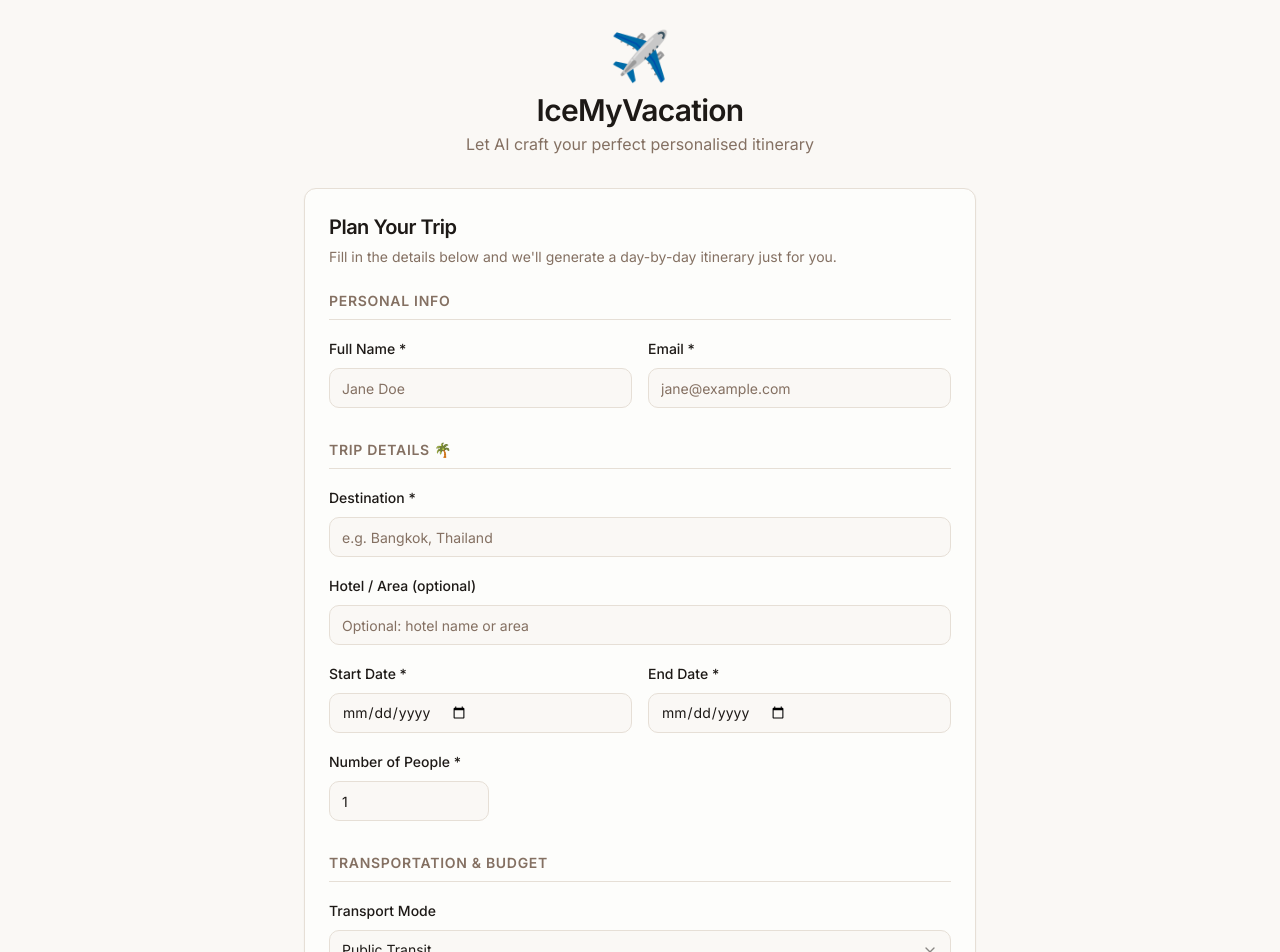
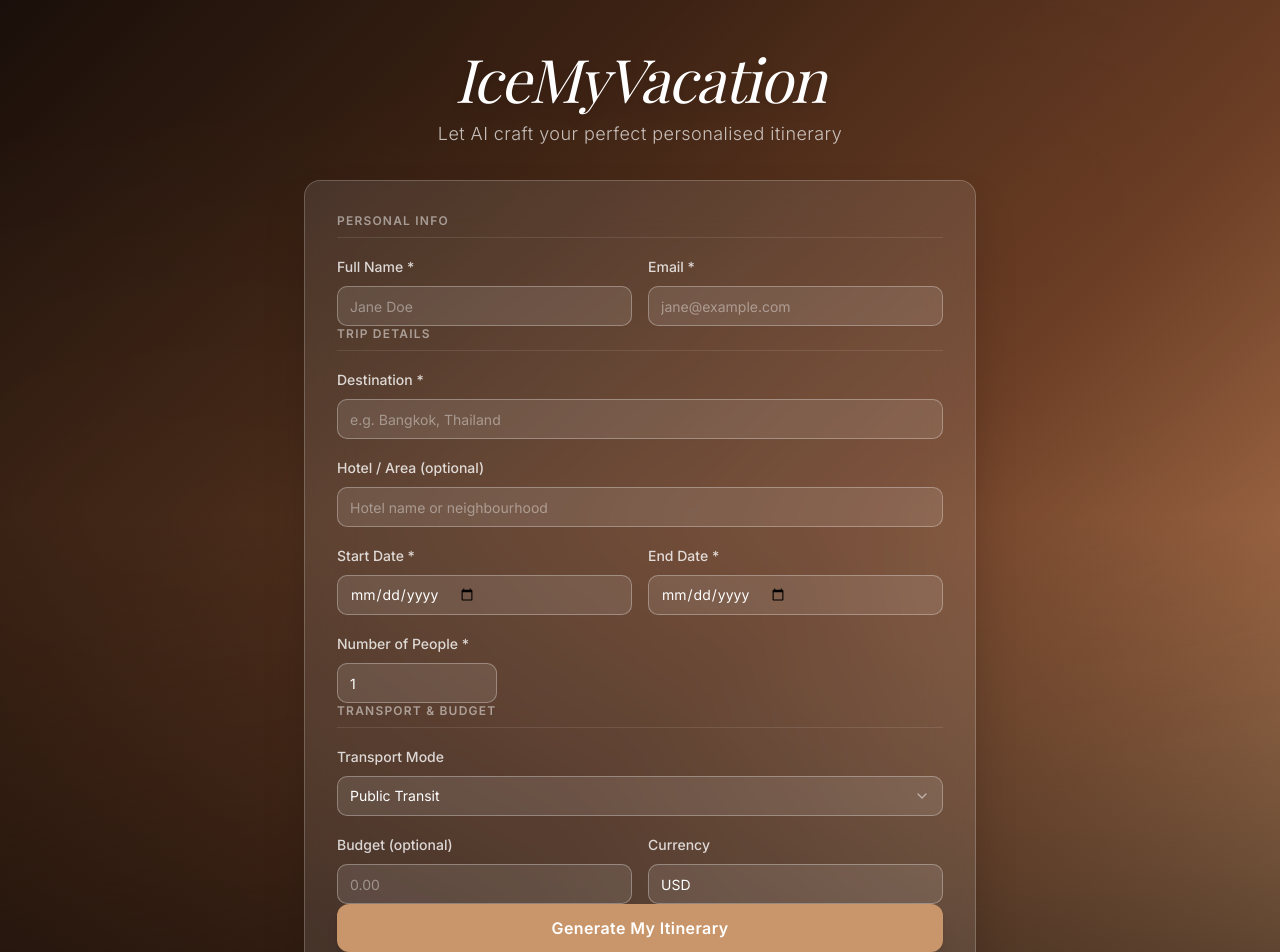
Before and after one commit to sreehariprathap/IceMyVacation, a React (Vite) app in the folder frontend/: page / in a window 1280 px wide. Shown: the top 952 px of the page. Built offline with nearby package versions, Linux system fonts and the light colour scheme; no server answers; a web font is replaced by a local one.

Commit message:
feat: luxury intake form — gradient hero, glass card, Playfair heading, stagger sections

```diff
--- a/frontend/src/components/IntakeForm.tsx
+++ b/frontend/src/components/IntakeForm.tsx
@@ -1,11 +1,13 @@
 import { useState } from 'react'
+import { motion } from 'framer-motion'
 import { Button } from '@/components/ui/button'
 import { Input } from '@/components/ui/input'
 import { Label } from '@/components/ui/label'
 import { Select, SelectContent, SelectItem, SelectTrigger, SelectValue } from '@/components/ui/select'
-import { Card, CardContent, CardDescription, CardHeader, CardTitle } from '@/components/ui/card'
 import { Loader2 } from 'lucide-react'
-import { generateItinerary, ItineraryRequest, ItineraryResponse } from '@/lib/api'
+import { generateItinerary } from '@/lib/api'
+import { FadeUp, StaggerContainer, StaggerItem } from '@/components/motion'
+import type { ItineraryRequest, ItineraryResponse } from '@/lib/api'
 
 interface IntakeFormProps {
   onItineraryGenerated: (data: ItineraryResponse, budget?: number, budgetCurrency?: string) => void
@@ -57,36 +59,59 @@
     }
   }
 
+  const inputClass =
+    'bg-white/10 border-white/30 text-white placeholder:text-white/40 focus-visible:ring-[#C9956A] focus-visible:border-[#C9956A]'
+  const labelClass = 'text-white/80 text-sm font-medium'
+
   return (
-    <div className="min-h-screen bg-background py-8 px-4">
-      <div className="max-w-2xl mx-auto">
-        {/* Hero header */}
-        <div className="text-center mb-8">
-          <div className="text-5xl mb-3">✈️</div>
-          <h1 className="text-3xl font-bold tracking-tight">IceMyVacation</h1>
-          <p className="text-muted-foreground mt-1">
+    <div className="relative min-h-screen overflow-hidden">
+      {/* Hero gradient background */}
+      <div
+        className="absolute inset-0"
+        style={{
+          background:
+            'linear-gradient(135deg, #1A0F0A 0%, #3D2314 30%, #6B3E26 60%, #9B6644 80%, #C9956A 100%)',
+        }}
+      />
+      {/* Ambient texture overlay */}
+      <div
+        className="absolute inset-0 opacity-20"
+        style={{
+          backgroundImage:
+            'radial-gradient(ellipse at 20% 50%, #C9956A44 0%, transparent 60%), radial-gradient(ellipse at 80% 20%, #8B4A2044 0%, transparent 50%)',
+        }}
+      />
+      {/* Bottom fade for form readability */}
+      <div className="absolute inset-0 bg-gradient-to-t from-black/60 via-transparent to-transparent" />
+
+      {/* Content */}
+      <div className="relative z-10 min-h-screen flex flex-col items-center justify-center py-12 px-4">
+        {/* Hero heading */}
+        <FadeUp delay={0} className="text-center mb-8">
+          <h1 className="font-playfair italic text-5xl md:text-6xl text-white tracking-tight mb-3 drop-shadow-lg">
+            IceMyVacation
+          </h1>
+          <p className="text-white/70 text-lg font-light tracking-wide">
             Let AI craft your perfect personalised itinerary
           </p>
-        </div>
+        </FadeUp>
 
-        <Card>
-          <CardHeader>
-            <CardTitle className="text-xl">Plan Your Trip</CardTitle>
-            <CardDescription>
-              Fill in the details below and we'll generate a day-by-day itinerary just for you.
-            </CardDescription>
-          </CardHeader>
-
-          <CardContent>
+        {/* Glass form card */}
+        <FadeUp delay={0.2} className="w-full max-w-2xl">
+          <div className="bg-white/10 backdrop-blur-xl border border-white/20 rounded-2xl p-8 shadow-2xl">
             <form onSubmit={handleSubmit} className="space-y-8">
-              {/* ── Section 1: Personal Info ── */}
+              <StaggerContainer>
+                {/* Personal Info */}
+                <StaggerItem>
                   <section className="space-y-4">
-                <h2 className="text-sm font-semibold uppercase tracking-wider text-muted-foreground border-b pb-2">
+                    <h2 className="text-xs font-semibold uppercase tracking-widest text-white/50 border-b border-white/10 pb-2">
                       Personal Info
                     </h2>
                     <div className="grid grid-cols-1 gap-4 sm:grid-cols-2">
                       <div className="space-y-2">
-                    <Label htmlFor="name">Full Name *</Label>
+                        <Label htmlFor="name" className={labelClass}>
+                          Full Name *
+                        </Label>
                         <Input
                           id="name"
                           type="text"
@@ -95,10 +120,13 @@
                           disabled={loading}
                           value={form.name ?? ''}
                           onChange={(e) => set('name', e.target.value)}
+                          className={inputClass}
                         />
                       </div>
                       <div className="space-y-2">
-                    <Label htmlFor="email">Email *</Label>
+                        <Label htmlFor="email" className={labelClass}>
+                          Email *
+                        </Label>
                         <Input
                           id="email"
                           type="email"
@@ -107,19 +135,23 @@
                           disabled={loading}
                           value={form.email ?? ''}
                           onChange={(e) => set('email', e.target.value)}
+                          className={inputClass}
                         />
                       </div>
                     </div>
                   </section>
+                </StaggerItem>
 
-              {/* ── Section 2: Trip Details ── */}
+                {/* Trip Details */}
+                <StaggerItem>
                   <section className="space-y-4">
-                <h2 className="text-sm font-semibold uppercase tracking-wider text-muted-foreground border-b pb-2">
-                  Trip Details 🌴
+                    <h2 className="text-xs font-semibold uppercase tracking-widest text-white/50 border-b border-white/10 pb-2">
+                      Trip Details
                     </h2>
-
                     <div className="space-y-2">
-                  <Label htmlFor="destination">Destination *</Label>
+                      <Label htmlFor="destination" className={labelClass}>
+                        Destination *
+                      </Label>
                       <Input
                         id="destination"
                         type="text"
@@ -128,24 +160,28 @@
                         disabled={loading}
                         value={form.destination ?? ''}
                         onChange={(e) => set('destination', e.target.value)}
+                        className={inputClass}
                       />
                     </div>
-
                     <div className="space-y-2">
-                  <Label htmlFor="hotel">Hotel / Area (optional)</Label>
+                      <Label htmlFor="hotel" className={labelClass}>
+                        Hotel / Area (optional)
+                      </Label>
                       <Input
                         id="hotel"
                         type="text"
-                    placeholder="Optional: hotel name or area"
+                        placeholder="Hotel name or neighbourhood"
                         disabled={loading}
                         value={form.hotel ?? ''}
                         onChange={(e) => set('hotel', e.target.value)}
+                        className={inputClass}
                       />
                     </div>
-
                     <div className="grid grid-cols-1 gap-4 sm:grid-cols-2">
                       <div className="space-y-2">
-                    <Label htmlFor="start_date">Start Date *</Label>
+                        <Label htmlFor="start_date" className={labelClass}>
+                          Start Date *
+                        </Label>
                         <Input
                           id="start_date"
                           type="date"
@@ -154,10 +190,13 @@
                           disabled={loading}
                           value={form.start_date ?? ''}
                           onChange={(e) => set('start_date', e.target.value)}
+                          className={inputClass}
                         />
                       </div>
                       <div className="space-y-2">
-                    <Label htmlFor="end_date">End Date *</Label>
+                        <Label htmlFor="end_date" className={labelClass}>
+                          End Date *
+                        </Label>
                         <Input
                           id="end_date"
                           type="date"
@@ -166,12 +205,14 @@
                           disabled={loading}
                           value={form.end_date ?? ''}
                           onChange={(e) => set('end_date', e.target.value)}
+                          className={inputClass}
                         />
                       </div>
                     </div>
-
                     <div className="space-y-2 sm:max-w-[160px]">
-                  <Label htmlFor="num_people">Number of People *</Label>
+                      <Label htmlFor="num_people" className={labelClass}>
+                        Number of People *
+                      </Label>
                       <Input
                         id="num_people"
                         type="number"
@@ -180,24 +221,28 @@
                         disabled={loading}
                         value={form.num_people ?? 1}
                         onChange={(e) => set('num_people', parseInt(e.target.value, 10))}
+                        className={inputClass}
                       />
                     </div>
                   </section>
+                </StaggerItem>
 
-              {/* ── Section 3: Transportation & Budget ── */}
+                {/* Transport & Budget */}
+                <StaggerItem>
                   <section className="space-y-4">
-                <h2 className="text-sm font-semibold uppercase tracking-wider text-muted-foreground border-b pb-2">
-                  Transportation &amp; Budget
+                    <h2 className="text-xs font-semibold uppercase tracking-widest text-white/50 border-b border-white/10 pb-2">
+                      Transport &amp; Budget
                     </h2>
-
                     <div className="space-y-2">
-                  <Label htmlFor="transport_mode">Transport Mode</Label>
+                      <Label htmlFor="transport_mode" className={labelClass}>
+                        Transport Mode
+                      </Label>
                       <Select
                         disabled={loading}
                         value={form.transport_mode ?? 'public_transit'}
                         onValueChange={(val) => set('transport_mode', val)}
                       >
-                    <SelectTrigger id="transport_mode">
+                        <SelectTrigger id="transport_mode" className={inputClass}>
                           <SelectValue placeholder="Select transport mode" />
                         </SelectTrigger>
                         <SelectContent>
@@ -208,10 +253,11 @@
                         </SelectContent>
                       </Select>
                     </div>
-
                     <div className="grid grid-cols-1 gap-4 sm:grid-cols-2">
                       <div className="space-y-2">
-                    <Label htmlFor="budget">Budget (optional)</Label>
+                        <Label htmlFor="budget" className={labelClass}>
+                          Budget (optional)
+                        </Label>
                         <Input
                           id="budget"
                           type="number"
@@ -221,51 +267,68 @@
                           disabled={loading}
                           value={form.budget ?? ''}
                           onChange={(e) =>
-                        set('budget', e.target.value ? parseFloat(e.target.value) : ('' as unknown as number))
+                            set(
+                              'budget',
+                              e.target.value
+                                ? parseFloat(e.target.value)
+                                : ('' as unknown as number),
+                            )
                           }
+                          className={inputClass}
                         />
                       </div>
                       <div className="space-y-2">
-                    <Label htmlFor="budget_currency">Currency</Label>
+                        <Label htmlFor="budget_currency" className={labelClass}>
+                          Currency
+                        </Label>
                         <Input
                           id="budget_currency"
                           type="text"
-                      placeholder="USD, EUR, THB..."
+                          placeholder="USD, EUR, THB…"
                           maxLength={10}
                           disabled={loading}
                           value={form.budget_currency ?? 'USD'}
                           onChange={(e) => set('budget_currency', e.target.value.toUpperCase())}
+                          className={inputClass}
                         />
                       </div>
                     </div>
                   </section>
+                </StaggerItem>
 
-              {/* ── Error ── */}
+                {/* Error */}
                 {error && (
-                <div className="rounded-md bg-destructive/10 border border-destructive/30 text-destructive px-4 py-3 text-sm">
+                  <StaggerItem>
+                    <div className="rounded-xl bg-red-500/20 border border-red-400/40 text-red-200 px-4 py-3 text-sm">
                       {error}
                     </div>
+                  </StaggerItem>
                 )}
 
-              {/* ── Submit ── */}
+                {/* Submit */}
+                <StaggerItem>
+                  <motion.div whileHover={{ scale: 1.02 }} whileTap={{ scale: 0.98 }}>
                     <Button
                       type="submit"
                       size="lg"
-                className="w-full"
+                      className="w-full bg-[#C9956A] hover:bg-[#B8845A] text-white font-semibold tracking-wide rounded-xl h-12 text-base shadow-lg border-0"
                       disabled={loading}
                     >
                       {loading ? (
                         <>
                           <Loader2 className="mr-2 h-4 w-4 animate-spin" />
-                    Planning your adventure...
+                          Planning your adventure…
                         </>
                       ) : (
-                  'Generate My Itinerary ✈️'
+                        'Generate My Itinerary'
                       )}
                     </Button>
+                  </motion.div>
+                </StaggerItem>
+              </StaggerContainer>
             </form>
-          </CardContent>
-        </Card>
+          </div>
+        </FadeUp>
       </div>
     </div>
   )
```
Lines whose indentation alone changed are shown as unchanged.
